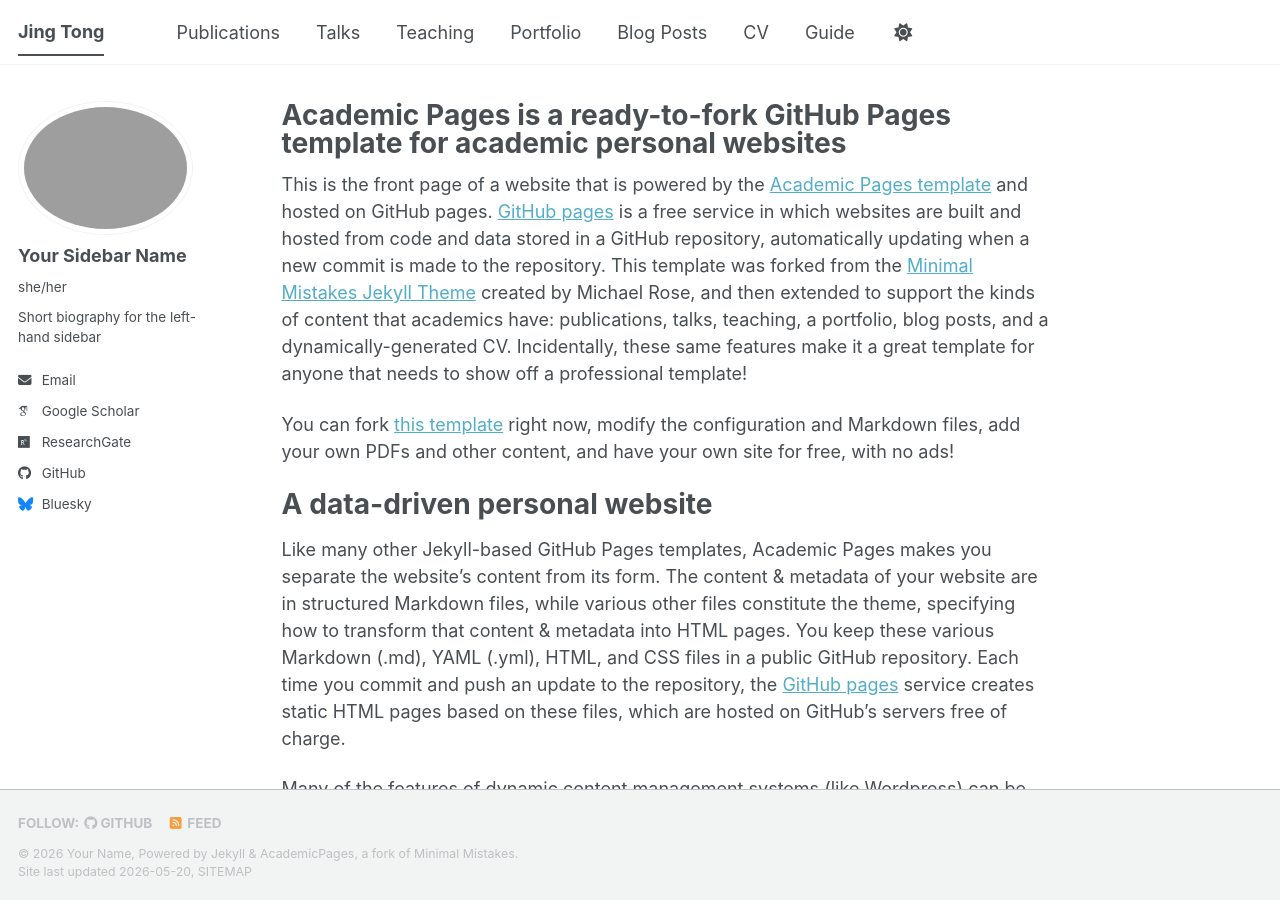
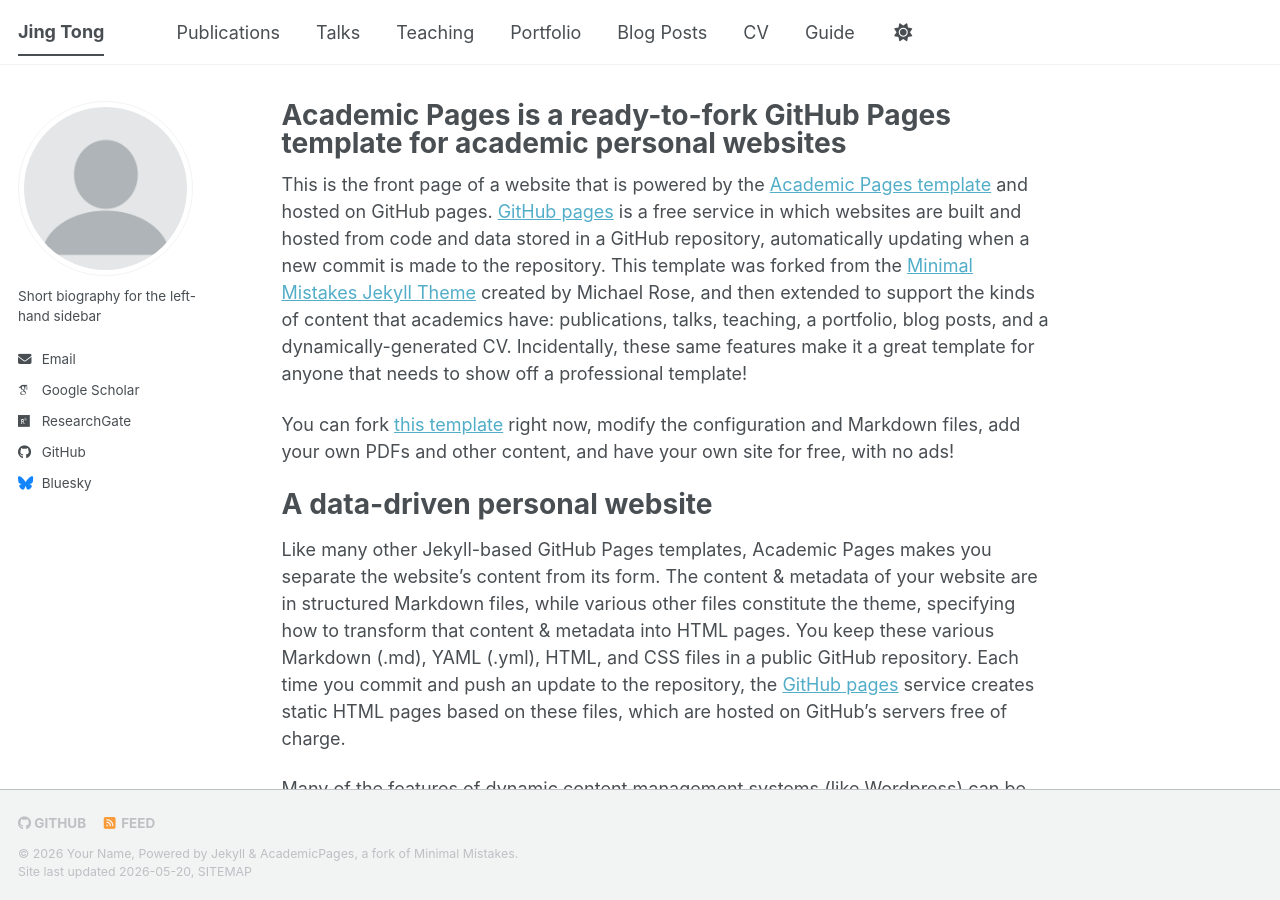
Before and after one commit to JingTong01/jingtong01.github.io, a Jekyll site: the page built from _pages/about.md, in a window 1280 px wide and 900 px high. Built offline with Jekyll 4.4.1, drawn with Linux system fonts in a browser that asks for light colours; some web fonts are replaced; a script bundle is joined from its source files by our own code; library files that are not in the unit come from our copies.

Commit message:
Update _config.yml

```diff
--- a/_config.yml
+++ b/_config.yml
@@ -7,7 +7,7 @@
 # server process.
 
 # Basic Site Settings
-locale                   : "en-US"
+locale                   :
 site_theme               : "default" # The available themes options are "default", "air", "sunrise", "mint", "dirt" and "contrast"
 title                    : "Jing Tong"
 title_separator          : "-"
@@ -23,9 +23,9 @@
 #               Additional customization can be done by editing /_includes/author-profile.html
 author:
   # Biographic information
-  avatar           : "/images/jingtong.png"
-  name             : "Your Sidebar Name"
-  pronouns         :  "she/her"
+  avatar           : "profile.png"
+  name             :
+  pronouns         :
   bio              : "Short biography for the left-hand sidebar"
   location         :
   employer         :
```
